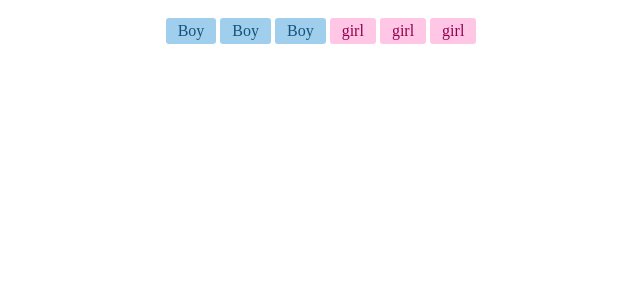
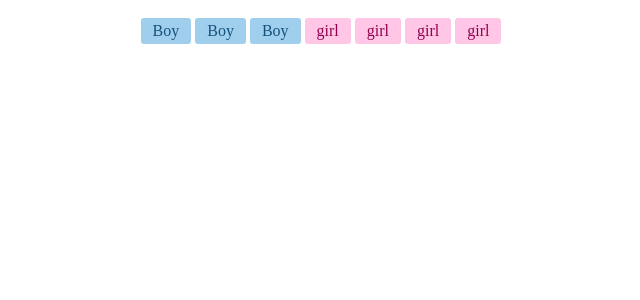
Before and after one commit to JihadOmer/baby-name-picker, a React (Create React App) app: page / in a window 1280 px wide. Shown: the top 300 px of the page, without its empty margins (319-959 px from the left). Built offline with nearby package versions, Linux system fonts and the light colour scheme.

Commit message:
add new girl name

```diff
--- a/src/App.js
+++ b/src/App.js
@@ -11,6 +11,7 @@ function App() {
     <li className='girl'>girl</li>
     <li className='girl'>girl</li>
     <li className='girl'>girl</li>
+    <li className='girl'>girl</li>
    </ul>
 
 
```
